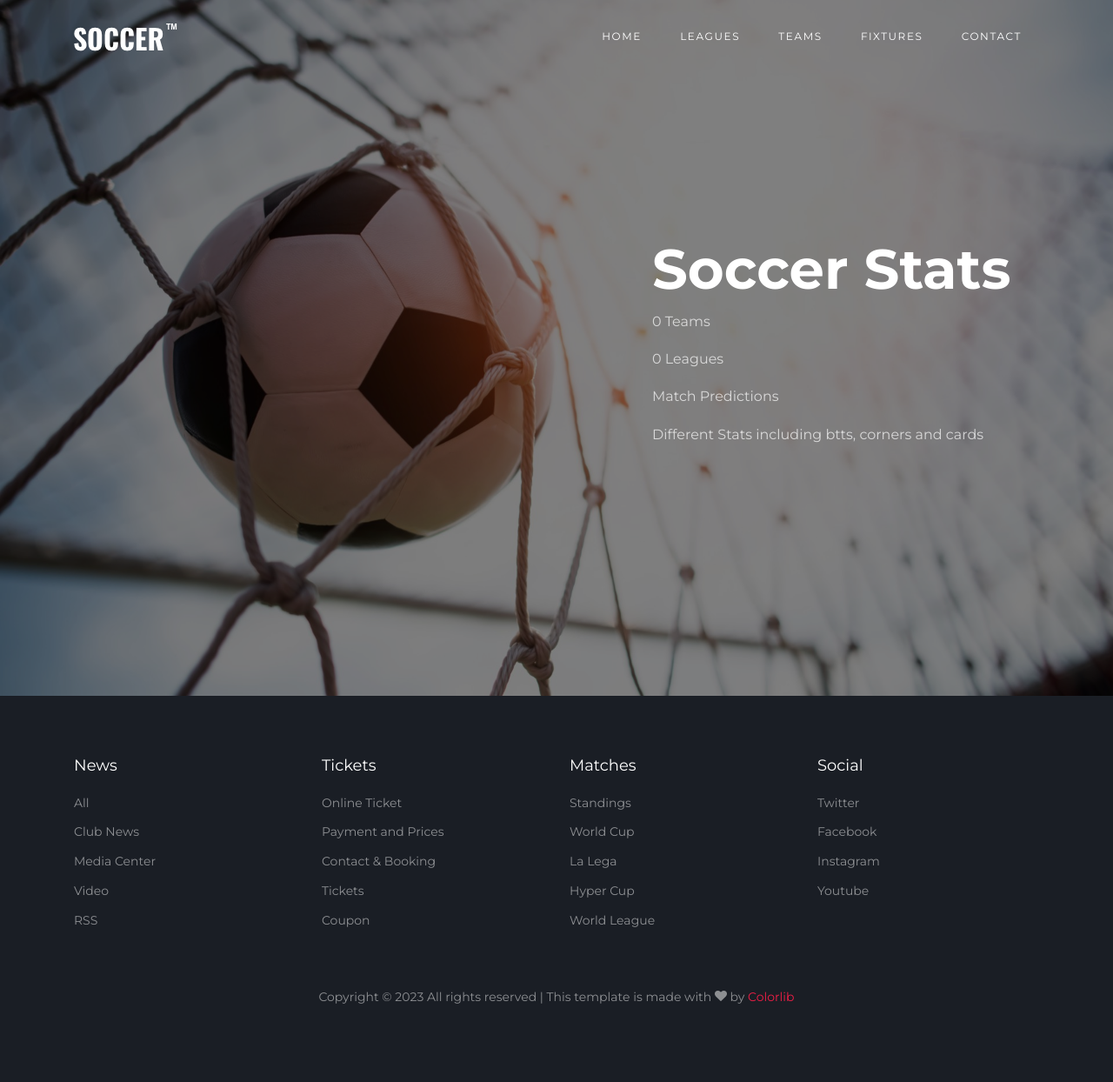
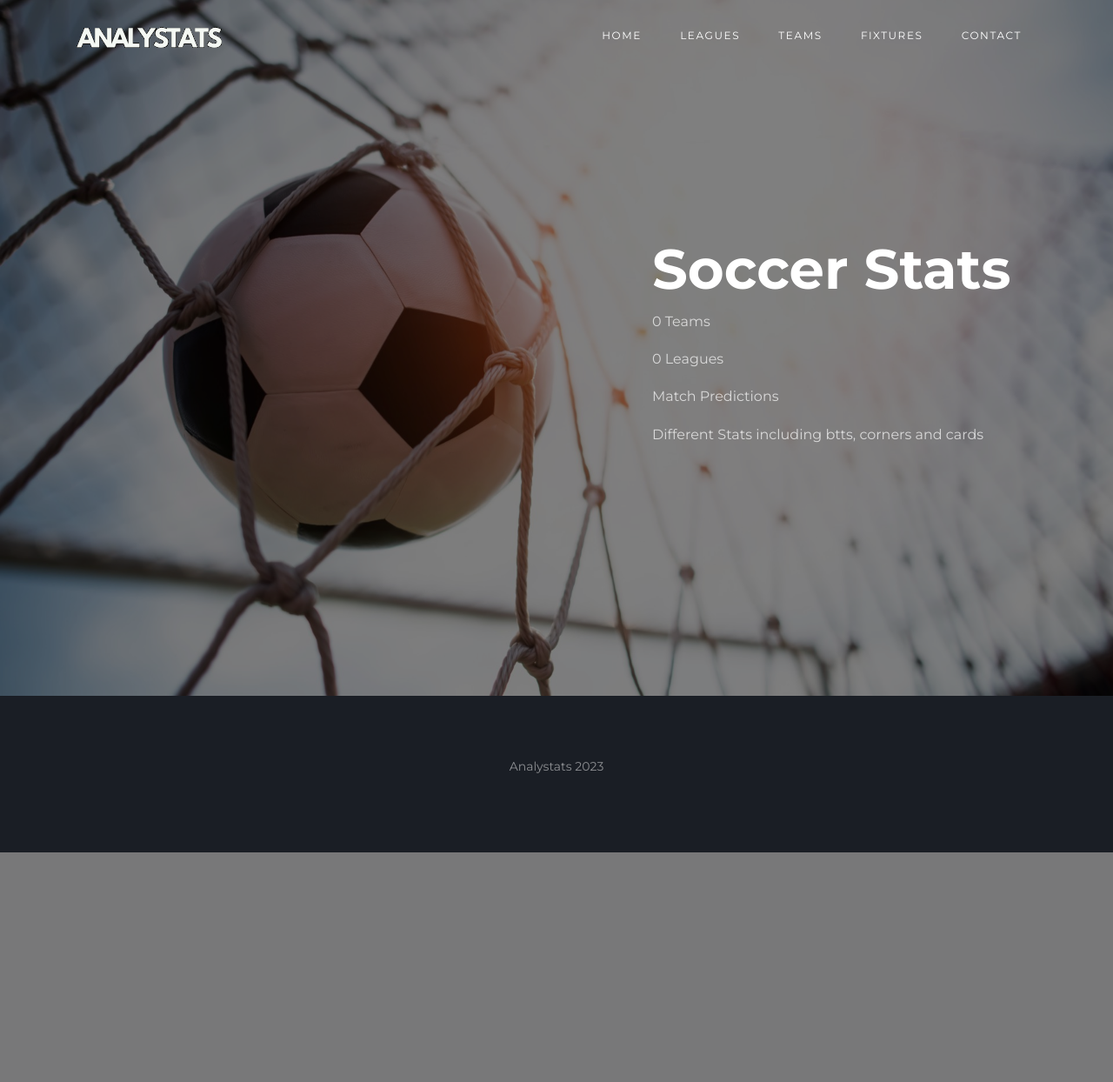
Before and after one commit to k-cairo/AnalyStats, a Django app: page / in a window 1280 px wide. Shown: the whole page at 87% size. After the commit the page ends 980 px from the top, so only its background shows below. Run offline with Django 4.2, Linux system fonts and the light colour scheme; data that the repository does not hold is empty; some libraries are stand-ins or nearby versions; some web fonts are replaced.

Commit message:
no message

```diff
--- a/src/templates/footer.html
+++ b/src/templates/footer.html
@@ -1,74 +1,14 @@
 <footer class="footer-section">
     <div class="container">
-        <div class="row">
-            <div class="col-lg-3">
-                <div class="widget mb-3">
-                    <h3>News</h3>
-                    <ul class="list-unstyled links">
-                        <li><a href="#">All</a></li>
-                        <li><a href="#">Club News</a></li>
-                        <li><a href="#">Media Center</a></li>
-                        <li><a href="#">Video</a></li>
-                        <li><a href="#">RSS</a></li>
-                    </ul>
-                </div>
-            </div>
-            <div class="col-lg-3">
-                <div class="widget mb-3">
-                    <h3>Tickets</h3>
-                    <ul class="list-unstyled links">
-                        <li><a href="#">Online Ticket</a></li>
-                        <li><a href="#">Payment and Prices</a></li>
-                        <li><a href="#">Contact &amp; Booking</a></li>
-                        <li><a href="#">Tickets</a></li>
-                        <li><a href="#">Coupon</a></li>
-                    </ul>
-                </div>
-            </div>
-            <div class="col-lg-3">
-                <div class="widget mb-3">
-                    <h3>Matches</h3>
-                    <ul class="list-unstyled links">
-                        <li><a href="#">Standings</a></li>
-                        <li><a href="#">World Cup</a></li>
-                        <li><a href="#">La Lega</a></li>
-                        <li><a href="#">Hyper Cup</a></li>
-                        <li><a href="#">World League</a></li>
-                    </ul>
-                </div>
-            </div>
-
-            <div class="col-lg-3">
-                <div class="widget mb-3">
-                    <h3>Social</h3>
-                    <ul class="list-unstyled links">
-                        <li><a href="#">Twitter</a></li>
-                        <li><a href="#">Facebook</a></li>
-                        <li><a href="#">Instagram</a></li>
-                        <li><a href="#">Youtube</a></li>
-                    </ul>
-                </div>
-            </div>
-
-        </div>
-
         <div class="row text-center">
             <div class="col-md-12">
-                <div class=" pt-5">
                     <p>
-                        <!-- Link back to Colorlib can't be removed. Template is licensed under CC BY 3.0. -->
-                        Copyright &copy;
+                        Analystats
                         <script>
                             document.write(new Date().getFullYear());
                         </script>
-                        All rights reserved | This template is made with <i class="icon-heart"
-                                                                            aria-hidden="true"></i> by <a
-                            href="https://colorlib.com" target="_blank">Colorlib</a>
-                        <!-- Link back to Colorlib can't be removed. Template is licensed under CC BY 3.0. -->
                     </p>
                 </div>
-            </div>
-
         </div>
     </div>
 </footer>
```
Also changed, not shown: src/Website/static/Website/images/logo.png.
